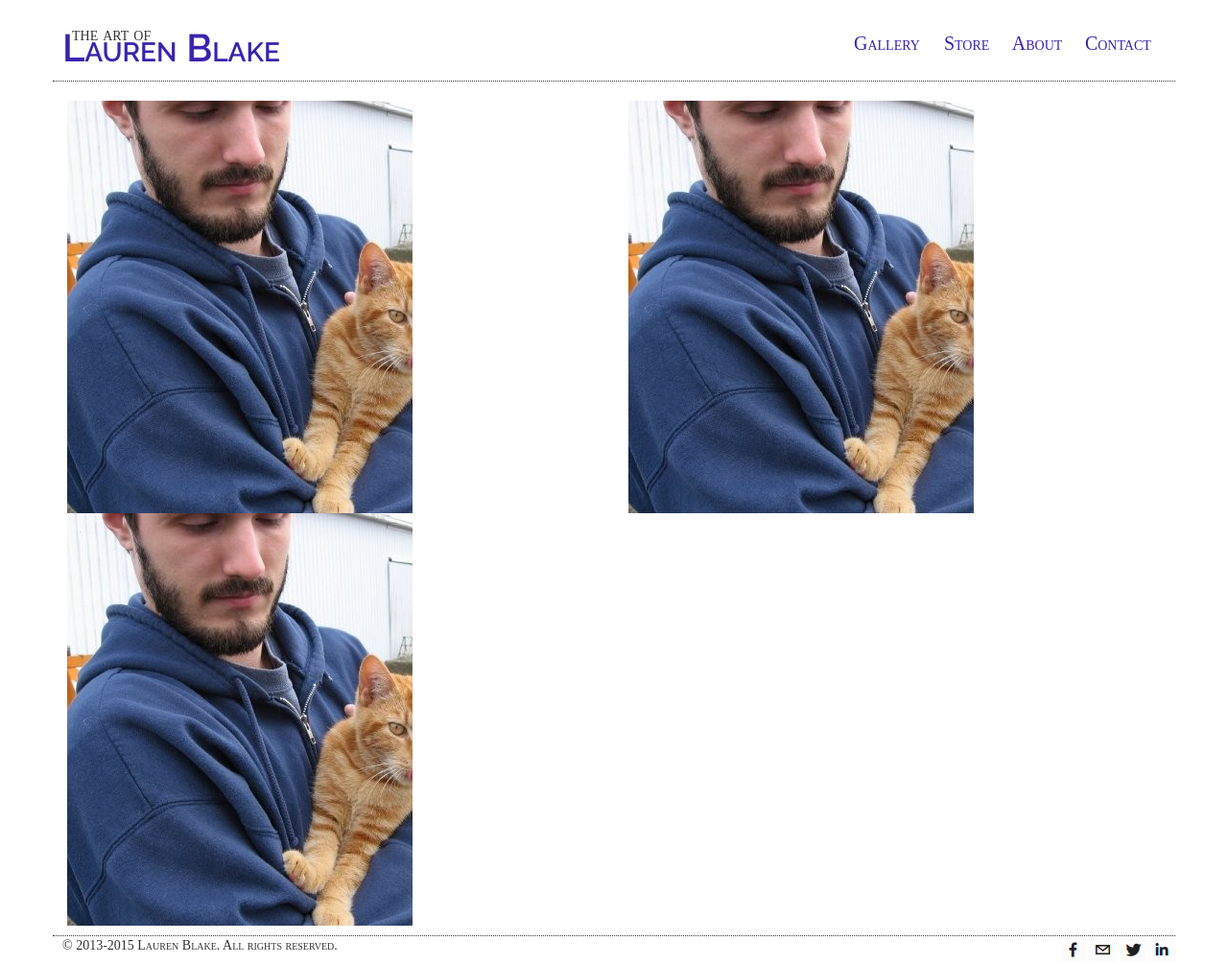
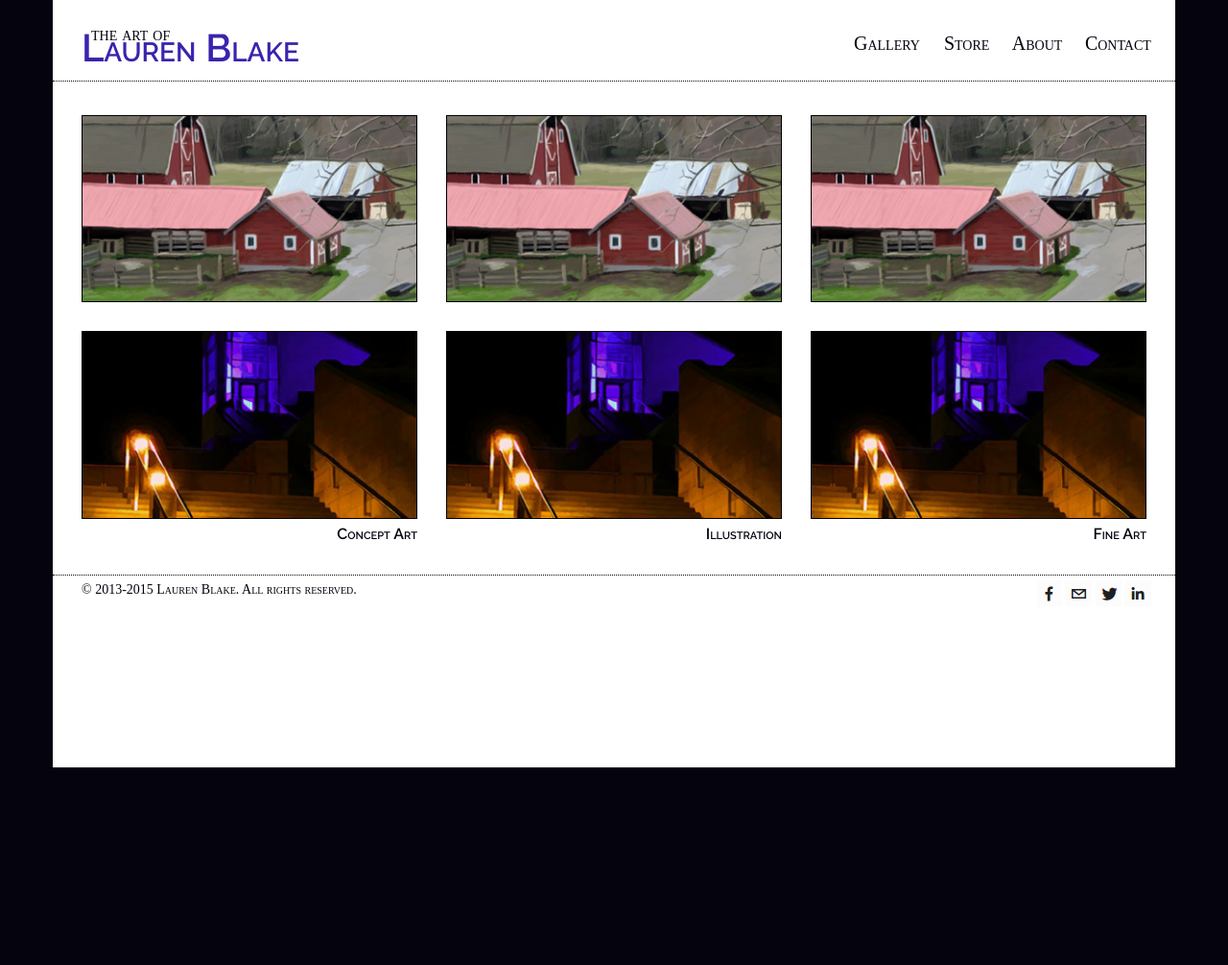
Before and after one commit to AGregoryBlake/LaurenBlakeArt, a plain HTML site: page main/client/index.html in a window 1280 px wide. Shown: the whole page at 96% size. After the commit the page ends 800 px from the top, so only its background shows below. Drawn offline with nearby package versions, Linux system fonts and the light colour scheme; some packages are replaced by stand-ins of ours; a web font is replaced by a local one.

Commit message:
Created a gallery-sample directive to DRY out the HTML on the landing page, updated the landing view and controller to take advantage of the new directive. DRYed out the CSS, added some link hover properties and darker side panels. Started work on Gallery Overlay before realizing that I should be done for the day. Tomorrow: Think about Galleries, probably.

```diff
--- a/main/client/app/components/home/HomeController.js
+++ b/main/client/app/components/home/HomeController.js
@@ -1,7 +1,41 @@
 app.controller('HomeController', ['$scope', function($scope) {
-	$scope.frontpageImage = {
-	    "gallery": "Concept Art",
-	    "imgUrl": "assets/img/mainpic.jpg",
-	    "linkUrl": "#/gallery/concept-art",
-	  };
+	$scope.galleries = [
+	                    {
+	                    	"galleryName": "Concept Art",
+							"galleryUrl": "#/gallery/concept-art",
+							"gallerySamples": [
+							                   {
+							                	   "url": "/assets/img/art/BarnThumbnail.jpg"
+							                   },
+							                   {
+							                	   "url": "/assets/img/art/NightlyQuebecThumbnail.jpg"
+							                   }
+							                  ]
+	                    },
+	                    {
+	            			"galleryName": "Illustration",
+	            			"galleryUrl": "#/gallery/illustration",
+	            			"gallerySamples": [
+	            			                   {
+	            			                   	"url": "/assets/img/art/BarnThumbnail.jpg"
+	            			                   },
+	            			                   {
+	            			                   	"url": "/assets/img/art/NightlyQuebecThumbnail.jpg"
+	            			                   }
+	            			                  ]
+	                    },
+	                    {
+	            			"galleryName": "Fine Art",
+	            			"galleryUrl": "#/gallery/fine-art",
+	            			"gallerySamples": [
+	            			                   {
+	            			                   	"url": "/assets/img/art/BarnThumbnail.jpg"
+	            			                   },
+	            			                   {
+	            			                   	"url": "/assets/img/art/NightlyQuebecThumbnail.jpg"
+	            			                   }
+	            			                  ]
+	                    }
+	                   ];
+
 }]);
--- a/main/client/app/components/home/homeView.html
+++ b/main/client/app/components/home/homeView.html
@@ -1,11 +1,5 @@
 <div class="main">
     <div class="row">
-    	<div class="horizontal col-md-6">
-    		<img class="img-responsive" ng-src="{{ frontpageImage.imgUrl }}">
-    		<img class="img-responsive" ng-src="{{ frontpageImage.imgUrl }}">
-    	</div>
-    	<div class="vertical col-md-6">
-    		<img class="img-responsive" ng-src="{{ frontpageImage.imgUrl }}">
-    	</div>
+    	<gallery-sample ng-repeat="gallery in galleries"></gallery-sample>
     </div>
 </div>
--- /dev/null
+++ b/main/client/app/shared/gallerySample/gallerySampleDirective.js
@@ -0,0 +1,7 @@
+// takes a scope property with gallery name, gallery url, and 2 gallery samples (thumbnail imgs)
+app.directive('gallerySample', function() {
+  return {
+    restrict: 'E',
+    templateUrl: 'app/shared/gallerySample/gallerySampleView.html'
+  };
+});
--- /dev/null
+++ b/main/client/app/shared/gallerySample/gallerySampleView.html
@@ -0,0 +1,10 @@
+<a href="{{ gallery.galleryUrl }}">
+	<div class="gallery col-md-4">
+		<div class="item" ng-repeat="gallerySample in gallery.gallerySamples">
+			<img class="img-responsive" ng-src="{{ gallerySample.url }}">
+		</div>
+		<div>
+			<p class="gallery-name pull-right">{{ gallery.galleryName }}</p>
+		</div>
+	</div>
+</a>
--- a/main/client/assets/css/main.css
+++ b/main/client/assets/css/main.css
@@ -1,21 +1,42 @@
 html, body {
-  	background: #fff;
+  	background: #05030E;
   	font-family: 'Fauna One', serif;
 	font-variant: small-caps;
   	margin: 0;
   	padding: 0;
 }
 
+.container, a {
+	color: #05030E;
+}
+
+.header, .footer {
+	margin-left: -30px;
+	margin-right: -30px;
+}
+
+a:hover, .header nav > ul > li:hover, a:hover * {
+	color: #3b23ae;
+	text-decoration: none;
+	background-color: #C5BAFB;
+}
+
+.container {
+	min-height: 100vh;
+	padding-left: 30px;
+	padding-right: 30px;
+	background: white;
+}
+
 .header {
 	height: 85px;
-	border-bottom: 1px solid;
-	border-bottom-style: dotted;
+	border-bottom: 1px dotted;
 }
 
 .logo {
 	float: left;
 	margin: 0px;
-	padding-left: 10px;
+	padding-left: 30px;
 	padding-top: 15px;
 }
 	.logo * {
@@ -54,11 +75,6 @@ html, body {
 	display: inline;
 	font-size: 20px;
 	margin-right: 20px;
-	color: #3b23ae;
-}
-
-.header nav ul li a {
-	color: #3b23ae;
 }
 
 li:hover .sub-menu {
@@ -95,21 +111,22 @@ h2 {
 
 .main {
 	margin-top: 20px;
-	margin-bottom: 10px;
+	margin-bottom: 20px;
+}
+
+.item {
+	padding-top: 15px;
+	padding-bottom: 15px;
 }
 
 .item img {
-	margin-top: 15px;
-	margin-bottom: 15px;
+	border: 1px solid black;
 }
 
-.footer {
-	border-top: 1px solid;
-	border-top-style: dotted;
-}
-
-.footer p {
-	padding-left: 10px;
+.gallery-name {
+	font-family: 'Raleway', sans-serif;
+	font-size: 16px;
+	margin-top: -10px;
 }
 
 .artist-photo {
@@ -117,14 +134,19 @@ h2 {
 	margin-bottom: 25px;
 }
 
-.header nav {
-	height: 60px;
-	position: relative;
+.footer {
+	border-top: 1px dotted;
+	padding-top: 5px;
+}
+
+.footer p {
+	padding-left: 30px;
 }
 
 .footer nav ul {
 	position: absolute;
 	right: 0px;
+	padding-right: 25px;
 }
 
 .footer nav ul li {
@@ -142,17 +164,20 @@ h2 {
 }
 
 .overlay-backdrop {
-	height: 100%;
-	width: 100%;
+	height: 100vh;
+	width: 100vw;
 	z-index: 9999;
 	opacity: 0.8;
-	background-color: #000000;
+	background-color: black;
 }
 
 .overlay {
 	z-index: 10000;
 	color: #fff;
-	width: 100%;
+    top: 50%;
+    left: 50%;
+    -webkit-transform: translate(-50%, -50%);
+    transform: translate(-50%, -50%);
 }
 
 .selected-photo {
--- a/main/client/index.html
+++ b/main/client/index.html
@@ -13,17 +13,6 @@
 
     <!-- Include the AngularJS routing library -->
     <script src="https://code.angularjs.org/1.2.28/angular-route.min.js"></script>
-  </head>
-  <body ng-app="GalleryApp">
-  	<div class="container">
-
-		<site-header></site-header>
-
-    	<div ng-view></div>
-
-    	<site-footer></site-footer>
-
-	</div>
 
     <!-- Modules -->
     <script src="app/app.module.js"></script>
@@ -38,9 +27,20 @@
 	<script src="app/shared/header/headerDirective.js"></script>
 	<script src="app/shared/footer/footerDirective.js"></script>
 	<script src="app/shared/galleryOverlay/galleryOverlayDirective.js"></script>
+	<script src="app/shared/gallerySample/gallerySampleDirective.js"></script>
 
     <!-- Services -->
     <script src="app/components/home/photos.js"></script>
+  </head>
+  <body ng-app="GalleryApp">
+  	<div class="container">
 
+		<site-header></site-header>
+
+    	<div ng-view></div>
+
+    	<site-footer></site-footer>
+
+	</div>
   </body>
 </html>
```
Also changed, not shown: main/client/app/shared/galleryOverlay/galleryOverlayView.html (+5 -12 lines).
